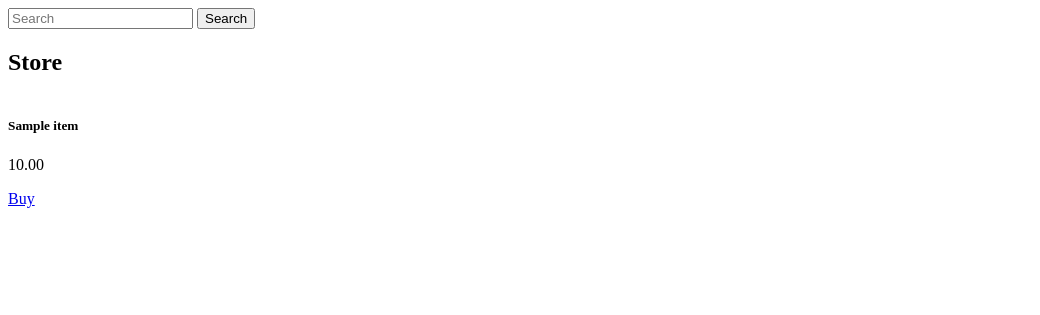
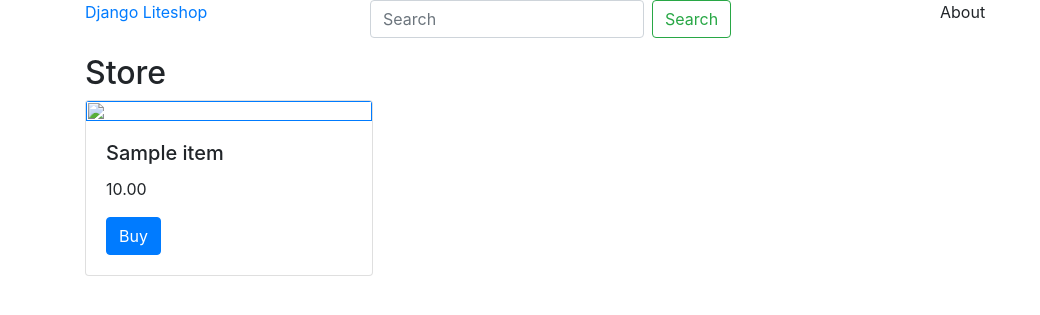
Before and after one commit to agustinenriquez/django-liteshop, a Django app: page /item/1/ in a window 1280 px wide. Shown: the top 315 px of the page, without its empty margins (0-1040 px from the left). Run offline with Django 3.2, Linux system fonts and the light colour scheme; tables that the repository leaves empty hold one stand-in row (values such as "Sample post"); some libraries are stand-ins or nearby versions.

Commit message:
added basic navbar

```diff
--- a/shop/templates/shop/base.html
+++ b/shop/templates/shop/base.html
@@ -1,14 +1,24 @@
 <html lang="en" class="h-100">
   <head>
     <meta name="author" content="Agustín Enriquez">
+    <link rel="stylesheet" href="https://stackpath.bootstrapcdn.com/bootstrap/4.5.0/css/bootstrap.min.css" integrity="sha384-9aIt2nRpC12Uk9gS9baDl411NQApFmC26EwAOH8WgZl5MYYxFfc+NcPb1dKGj7Sk" crossorigin="anonymous">
+    <script src="https://stackpath.bootstrapcdn.com/bootstrap/4.5.0/js/bootstrap.min.js" integrity="sha384-OgVRvuATP1z7JjHLkuOU7Xw704+h835Lr+6QL9UvYjZE3Ipu6Tp75j7Bh/kR0JKI" crossorigin="anonymous"></script>
     <title>Pythonistas</title>
   </head>
 <body>
-  <form class="form-inline busqueda my-2 my-lg-0" action="{% url 'search' %}" method="get">
-    <input class="form-control mr-sm-2" name="q" type="text" placeholder="Search" aria-label="Search">
-    <button class="btn btn-outline-success my-2 my-sm-0" name="searchbtn" type="submit">Search</button>
-  </form>
-  {% block content %}
-  {% endblock %}
+  <div class="container">
+    <div class="row">
+      <div class="col-md-3 col-sm-3"><a href="#">Django Liteshop</a></div>
+      <div class="col-md-6 col-sm-6">
+        <form class="form-inline" action="{% url 'search' %}" method="get">
+          <input class="form-control mr-sm-2" name="q" type="text" placeholder="Search" aria-label="Search">
+          <button class="btn btn-outline-success my-2 my-sm-0" name="searchbtn" type="submit">Search</button>
+        </form>
+      </div>
+      <div class="col-md-3 col-sm-3">About</div>
+    </div>
+    {% block content %}
+    {% endblock %}
+  </div>
 </body>
 </html>
```
